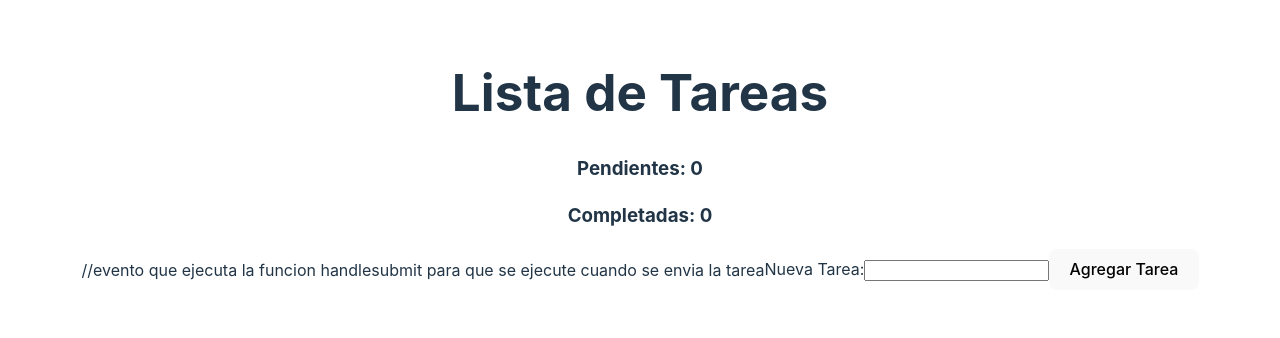
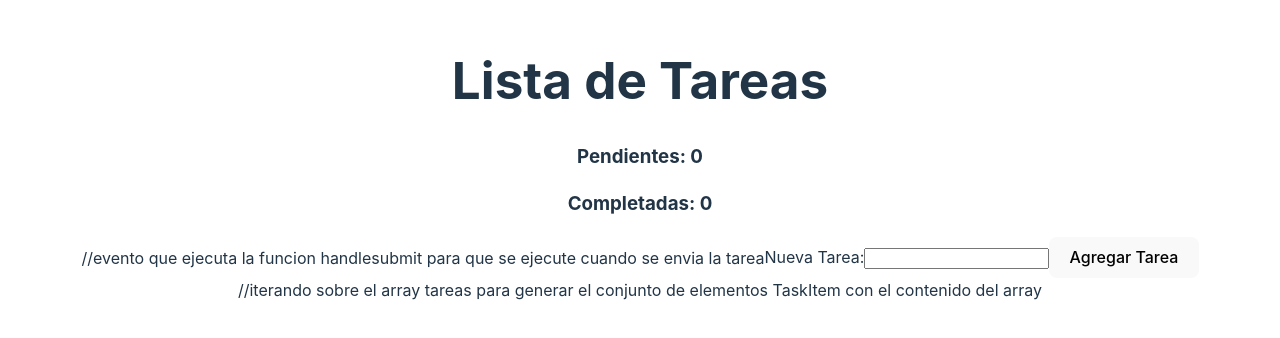
Before and after one commit to MelinaCampos/Trabajo-Final-G6, a React (Vite) app in the folder Grupo6-TaskList/: page / in a window 1280 px wide. Shown: the part 240-578 px from the top of the page. Built offline with nearby package versions, Linux system fonts and the light colour scheme.

Commit message:
comentarios TaskList.jsx

```diff
--- a/Grupo6-TaskList/src/components/TaskList/TaskList.jsx
+++ b/Grupo6-TaskList/src/components/TaskList/TaskList.jsx
@@ -3,7 +3,7 @@ import  TaskItem  from '../TaskItem/TaskItem'
 
 const TaskList = ({ tareas, onToggleCompletar, onEliminar }) => {
     return (
-      <div>
+      <div> //iterando sobre el array tareas para generar el conjunto de elementos TaskItem con el contenido del array
         {tareas.map((tarea) => (
           <TaskItem
             key={tarea.id}
```
